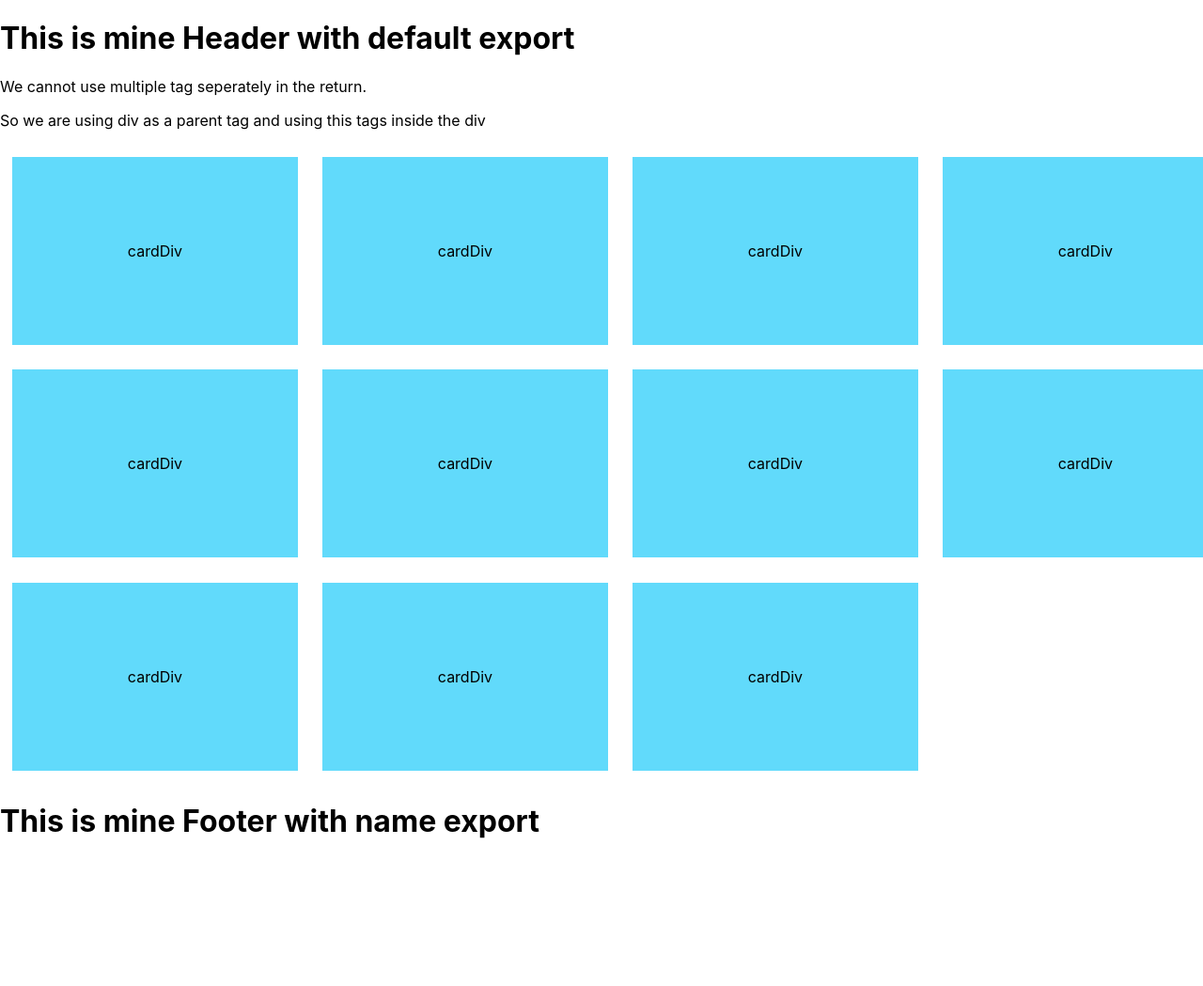
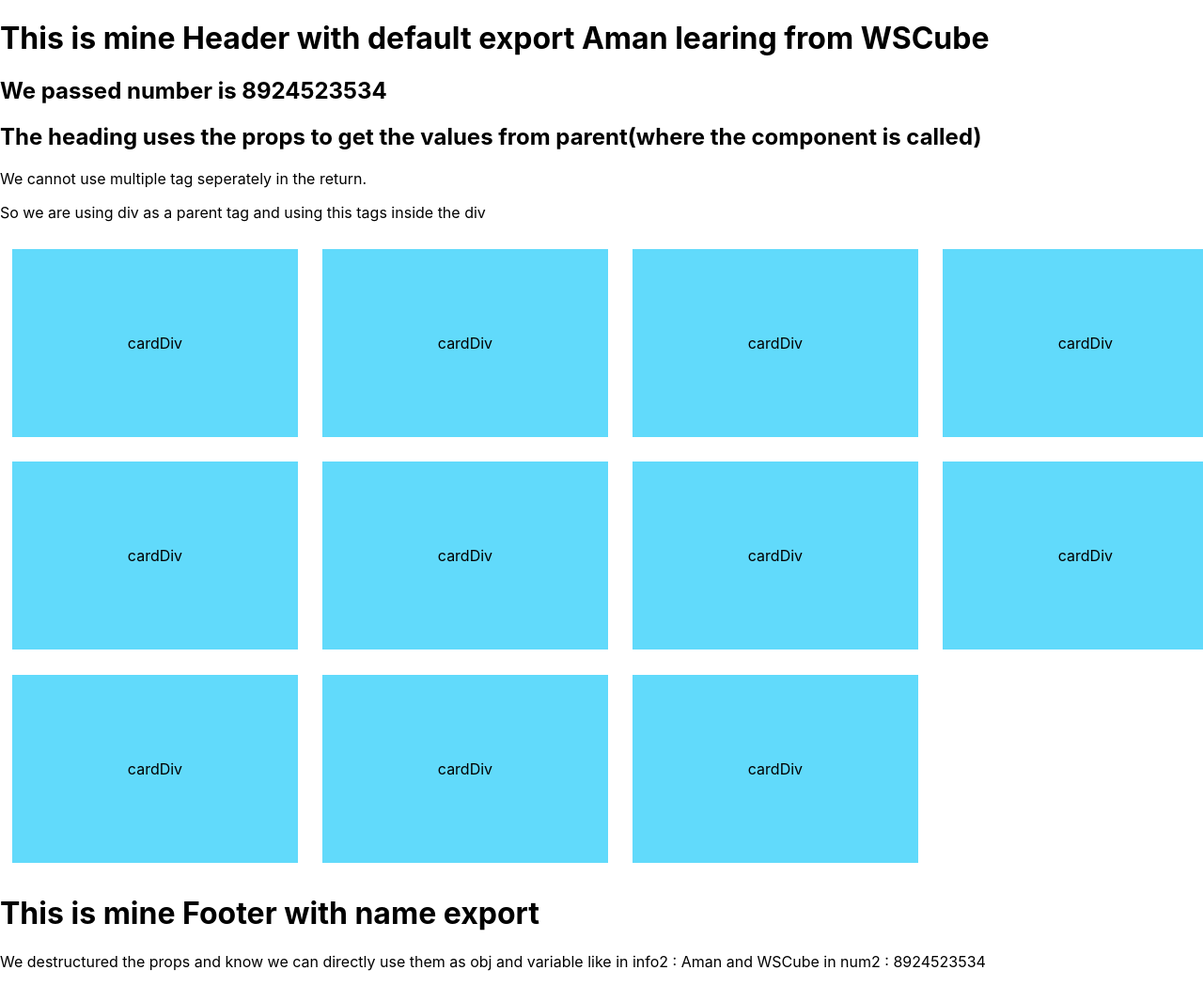
Before and after one commit to Aman-Hongal001/React_practice_1, a React (Create React App) app: page / in a window 1280 px wide. Shown: the top 1049 px of the page at 94% size. Before the commit the page ends 915 px from the top, so only its background shows below. Built offline with nearby package versions, Linux system fonts and the light colour scheme.

Commit message:
props (sending parameter from parents to child) is studied

```diff
--- a/src/App.js
+++ b/src/App.js
@@ -57,10 +57,18 @@ import { Footer } from './Footer';
 import Header from './Header';
 
 function App() {
+
+  let someInfo = {
+      "name":"Aman",
+      "yname":"WSCube"
+  };
+  let num = 8924523534
   return(
     <div>
       {/* calling header component */}
-      <Header/>
+      {/* passing the values to header using probs */}
+      <Header info={someInfo} num={num}/>
+
       <div className='row'>
         <Card/>
         <Card/>
@@ -75,10 +83,8 @@ function App() {
         <Card/>
       </div>
 
-
-
       {/* calling footer component */}
-      <Footer/>
+      <Footer info2={someInfo} num2={num}/>
     </div>
   )
 }
--- a/src/Footer.jsx
+++ b/src/Footer.jsx
@@ -1,8 +1,11 @@
 import React from 'react'
 
-function Footer() {
+function Footer({info2,num2}) {
   return (
-    <h1>This is mine Footer with name export</h1>
+    <div>
+      <h1>This is mine Footer with name export</h1>
+      <p>We destructured the props and know we can directly use them as obj and variable like in info2 : {info2.name} and {info2.yname} in num2 : {num2}</p>
+    </div>
   )
 }
 
--- a/src/Header.jsx
+++ b/src/Header.jsx
@@ -1,9 +1,11 @@
 import React from 'react'
 
-export default function Header() {
+export default function Header(props) {
   return (
     <div>
-        <h1>This is mine Header with default export</h1>
+        <h1>This is mine Header with default export {props.info.name} learing from {props.info.yname}</h1>
+        <h2>We passed number is {props.num}</h2>
+        <h2>The heading uses the props to get the values from parent(where the component is called)</h2>
         <p>We cannot use multiple tag seperately in the return.</p>
         <p>So we are using div as a parent tag and using this tags inside the div</p>
     </div>
```
